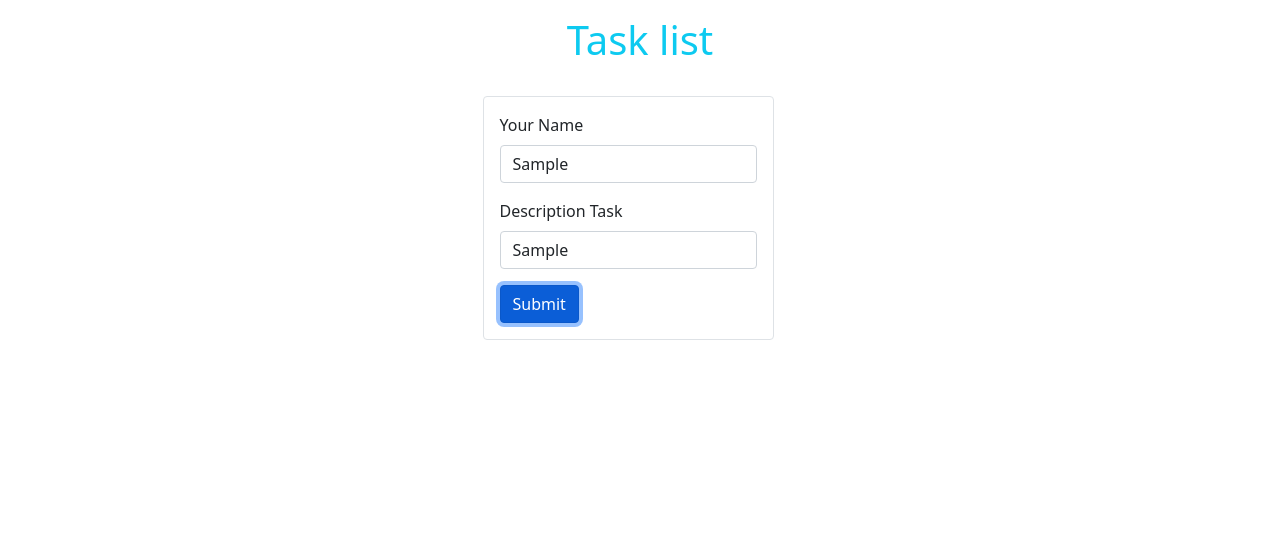
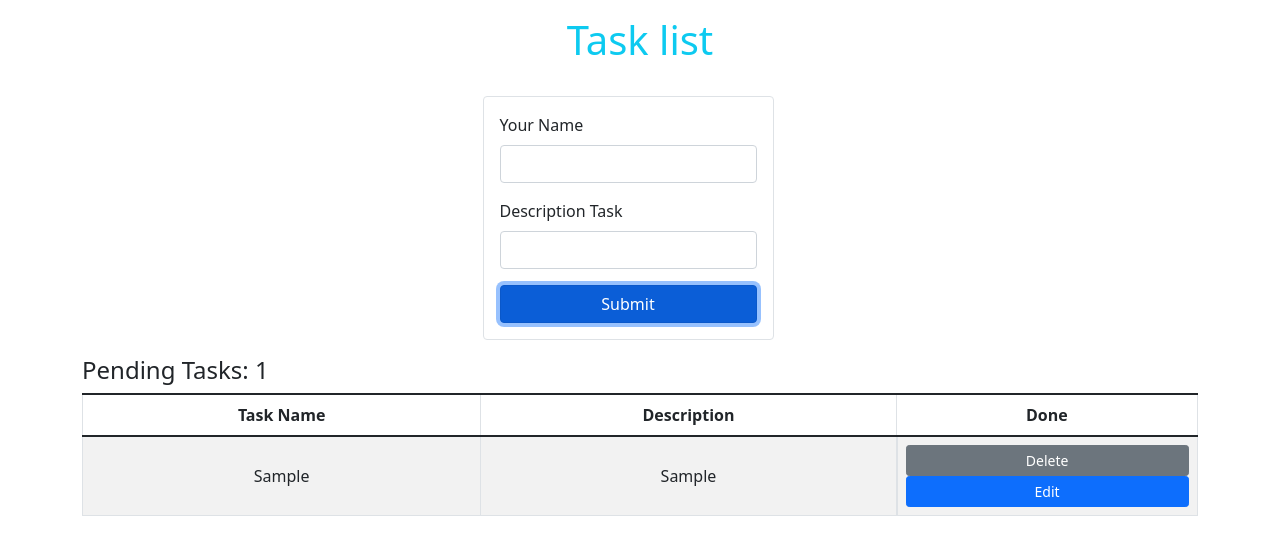
Before and after one commit to andybaronp/React-TODO, a React (Create React App) app: page / in a window 1280 px wide. Both pictures are taken after typing "Sample", "Sample" into the empty fields and a click on the button "Submit". Shown: the top 554 px of the page. Built offline with nearby package versions, Linux system fonts and the light colour scheme.

Commit message:
add edit

```diff
--- a/src/App.js
+++ b/src/App.js
@@ -8,6 +8,7 @@ function App() {
     : [];
   const [tasks, setTasks] = useState(todosSave);
   const [currentTask, setCurrentTask] = useState({});
+  const [editing, setEditing] = useState(false);
 
   useEffect(() => {
     localStorage.setItem("task", JSON.stringify(tasks));
@@ -16,13 +17,21 @@ function App() {
   const handleEdit = (id) => {
     let currentTask = tasks.find((task) => task.id === id);
     setCurrentTask(currentTask);
+    setEditing(true);
   };
   const removeTask = (id) => {
     setTasks(tasks.filter((e) => e.id !== id));
   };
+
   return (
     <div className="container">
-      <FormTodo setTask={setTasks} task={tasks} currentTask={currentTask} />
+      <FormTodo
+        setTasks={setTasks}
+        tasks={tasks}
+        currentTask={currentTask}
+        editing={editing}
+        setEditing={setEditing}
+      />
       <ListTodo tasks={tasks} handleEdit={handleEdit} removeTask={removeTask} />
     </div>
   );
--- a/src/components/FormTodo.js
+++ b/src/components/FormTodo.js
@@ -1,7 +1,7 @@
 import React, { useState, useEffect } from "react";
 import { Form, Button } from "react-bootstrap";
 
-const FormTodo = ({ currentTask, tasks, setTasks }) => {
+const FormTodo = ({ currentTask, tasks, setTasks, editing, setEditing }) => {
   let getName = currentTask["name"] ? currentTask["name"] : "";
   let getDescription = currentTask["description"]
     ? currentTask["description"]
@@ -9,6 +9,7 @@ const FormTodo = ({ currentTask, tasks, setTasks }) => {
   const [name, setName] = useState("");
   const [description, setDescription] = useState("");
   const [validated, setValidated] = useState(false);
+
   useEffect(() => {
     setName(getName);
     setDescription(getDescription);
@@ -22,22 +23,41 @@ const FormTodo = ({ currentTask, tasks, setTasks }) => {
     if (!form.checkValidity()) {
       return setValidated(true);
     }
-    if (currentTask.id) {
-      // return update()
-    }
-    //save
-    /*setTasks([
+
+    if (!editing) {
+      //saved
+      setTasks([
         ...tasks,
         {
           name,
           description,
-        id: new Date().getMilliseconds(),
+          id: Math.random().toString(36).substr(2.5),
           done: false,
         },
       ]);
       setName("");
       setDescription("");
-    setValidated(false);*/
+      setValidated(false);
+    }
+
+    if (editing) {
+      setTasks(
+        tasks.map((task) => {
+          if (currentTask.id === task.id) {
+            return {
+              ...task,
+              name,
+              description,
+            };
+          }
+          return task;
+        })
+      );
+      setName("");
+      setDescription("");
+      setValidated(false);
+      setEditing(false);
+    }
   };
   return (
     <>
@@ -80,10 +100,11 @@ const FormTodo = ({ currentTask, tasks, setTasks }) => {
               Description is required
             </Form.Control.Feedback>
           </Form.Group>
-
+          <div className="d-grid gap-2  mx-auto ">
             <Button variant="primary" type="submit">
               Submit
             </Button>
+          </div>
         </Form>
       </div>
     </>
--- a/src/components/ListTodo.js
+++ b/src/components/ListTodo.js
@@ -4,9 +4,9 @@ const ListTodo = ({ tasks, handleEdit, removeTask }) => {
   return (
     <>
       {tasks.length > 0 ? (
-        <div>
+        <div className="table table-responsive sm">
           <h4> Pending Tasks: {tasks.length} </h4>
-          <Table striped bordered hover className="text-center">
+          <Table striped bordered hover className="table text-center">
             <thead>
               <tr>
                 <th>Task Name</th>
@@ -14,23 +14,23 @@ const ListTodo = ({ tasks, handleEdit, removeTask }) => {
                 <th>Done</th>
               </tr>
             </thead>
-            <tbody>
+            <tbody className="  align-middle">
               {tasks.map(({ id, name, description }) => (
                 <tr key={id}>
                   <td>{name}</td>
                   <td>{description}</td>
-                  <td className="d-grid gap-4">
+                  <td className="d-grid gap-0">
                     <Button
                       variant="secondary"
                       size="sm"
                       onClick={() => removeTask(id)}
                     >
-                      Done
-                    </Button>{" "}
+                      Delete
+                    </Button>
                     <Button
                       variant="primary"
                       size="sm"
-                      onClick={() => handleEdit(id)}
+                      onClick={() => handleEdit(id, name, description)}
                     >
                       Edit
                     </Button>
```
Lines whose indentation alone changed are shown as unchanged.
